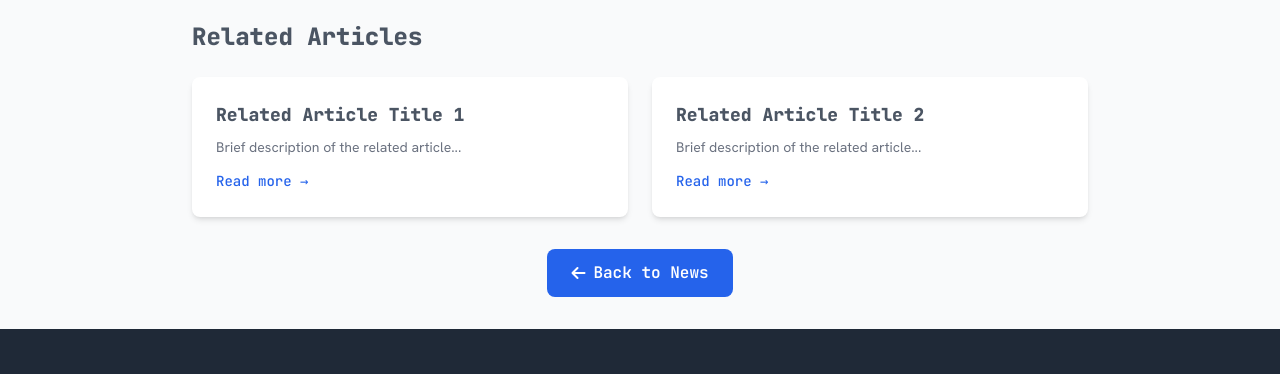
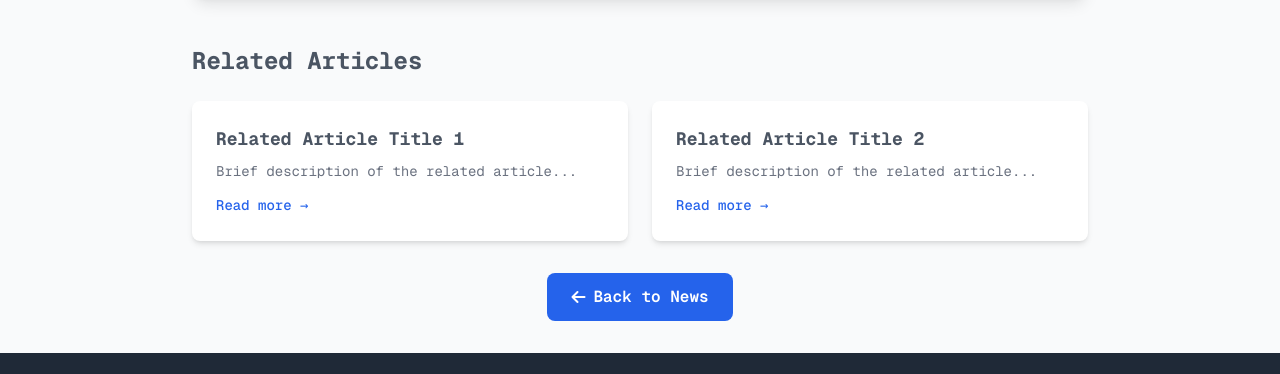
Before and after one commit to elmokhtarmchich/passwordmonkey, a website: page news/2022-08-31-student-loan-breach-exposes-25m-records-99c07d.html in a window 1280 px wide. Shown: the part 505-879 px from the top of the page. Drawn offline with nearby package versions, Linux system fonts and the light colour scheme.

Commit message:
feat(kilo-typography): Geist Mono is now the primary/default font for all elements - all three kilo vars unified on a Geist Mono-led stack, weights 400-800 loaded

```diff
--- a/kilo-typography.css
+++ b/kilo-typography.css
@@ -1,6 +1,6 @@
 :root {
-    --kilo-mono: 'JetBrains Mono', 'Geist Mono', 'IBM Plex Mono', ui-monospace, 'Cascadia Mono', 'Consolas', monospace;
-    --kilo-display: 'Hanken Grotesk', 'Inter', 'Open Sans', -apple-system, 'Segoe UI', sans-serif;
+    --kilo-mono: 'Geist Mono', 'JetBrains Mono', 'IBM Plex Mono', ui-monospace, 'Cascadia Mono', 'Consolas', monospace;
+    --kilo-display: 'Geist Mono', 'JetBrains Mono', 'IBM Plex Mono', ui-monospace, 'Cascadia Mono', 'Consolas', monospace;
     --kilo-accent: 'Geist Mono', 'JetBrains Mono', 'IBM Plex Mono', ui-monospace, 'Cascadia Mono', 'Consolas', monospace;
 }
 
```
Also changed, not shown: STATE.md (+3 -1 lines), partials/head-assets.html (+1 -1 lines).
